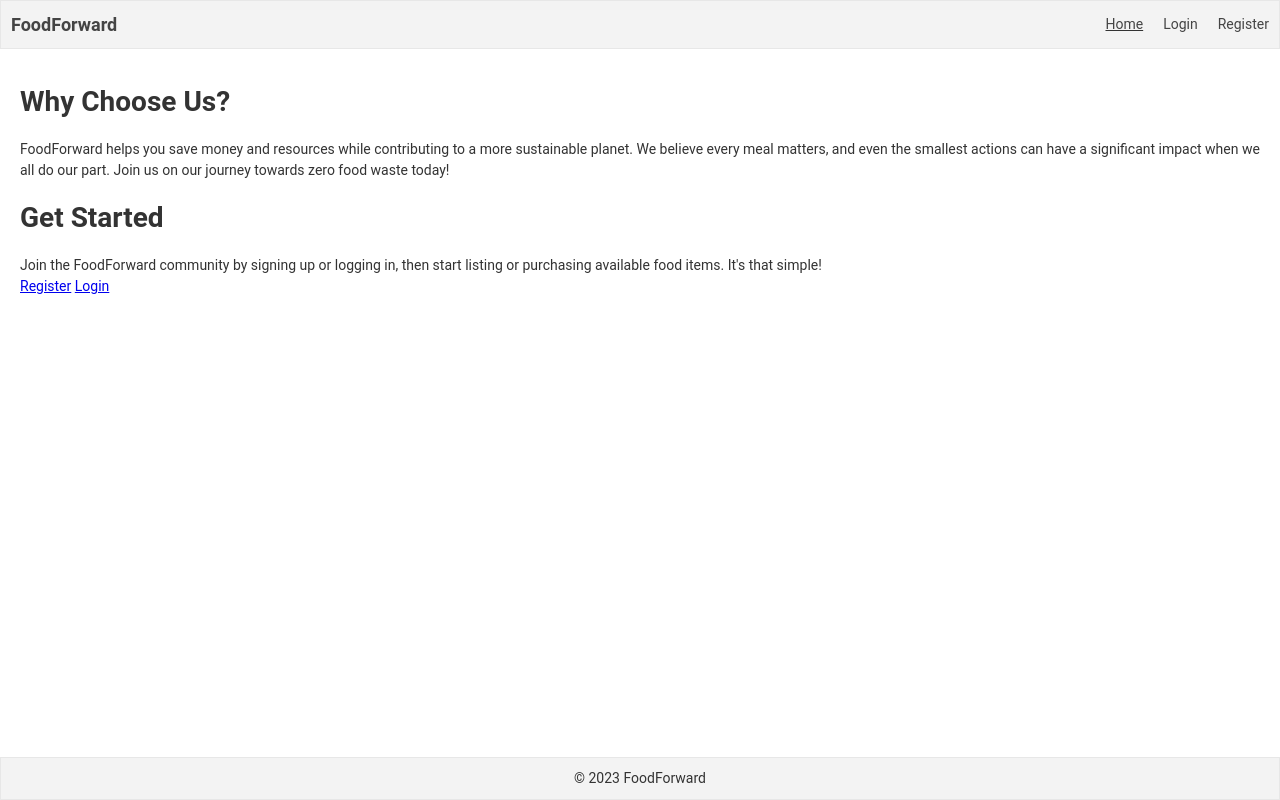
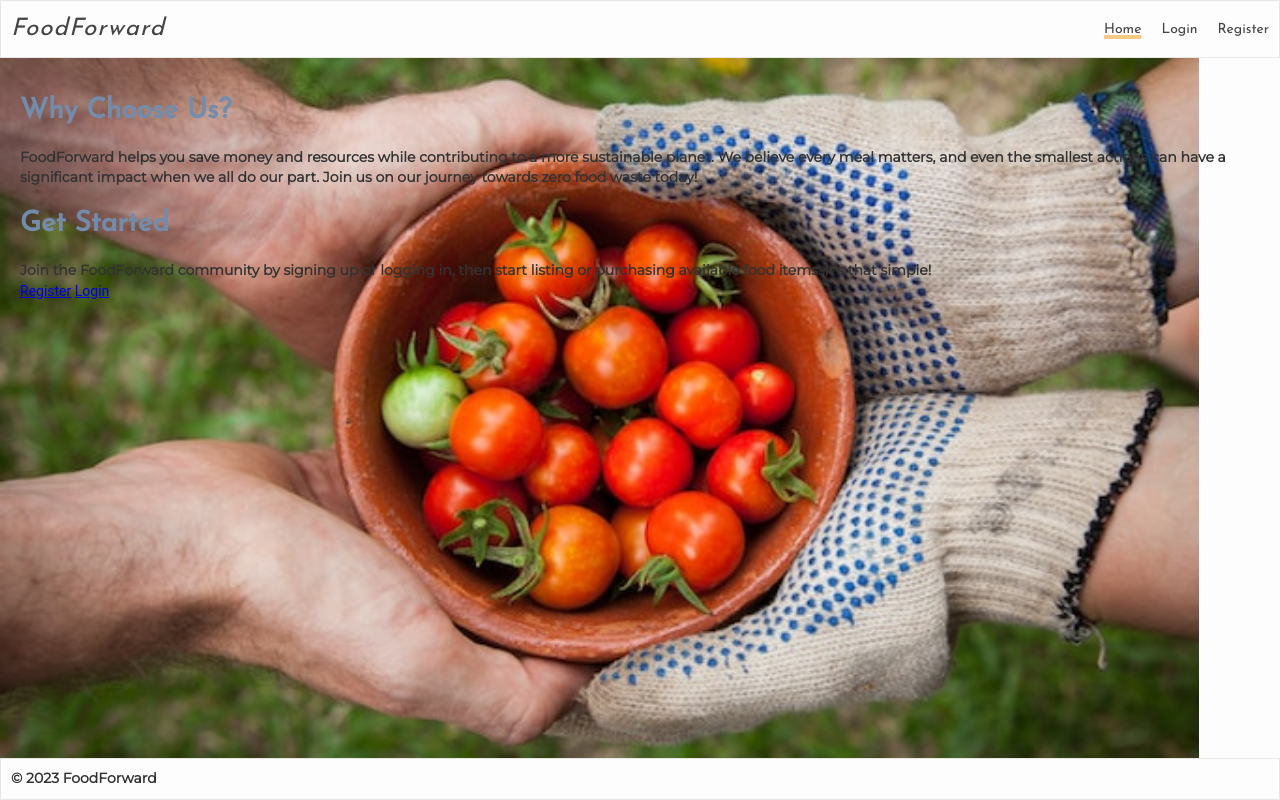
Before and after one commit to software-students-fall2023/2-web-app-exercise-1-sqrt-5-2, a Flask app: page / in a window 1280 px wide. Run offline with Flask 3, Linux system fonts and the light colour scheme; data that the repository does not hold is empty.

Commit message:
new file index.css, updated main.css & index.html

```diff
--- /dev/null
+++ b/static/css/index.css
@@ -0,0 +1,30 @@
+@import url('https://fonts.googleapis.com/css2?family=Josefin+Sans');
+@import url('https://fonts.googleapis.com/css2?family=Montserrat');
+
+
+body {
+   background-image: url("sharing-tomato.jpg");
+   background-repeat: no-repeat;
+   background-size: contain;
+   background-color: #FDFDFD;
+}
+
+
+h1 {
+   font-family: "Josefin Sans", sans-serif;
+   font-style: normal;
+   text-align: center;
+   color: #748CAB;
+}
+
+
+p {
+   font-family: "Montserrat", sans-serif;
+   font-weight: bold;
+   font-size: 14px;
+   text-align: left;
+   line-height: 1.4;
+   color: #333;
+
+
+}
--- a/static/css/main.css
+++ b/static/css/main.css
@@ -1,8 +1,13 @@
+@import url('https://fonts.googleapis.com/css2?family=Josefin+Sans');
+@import url('https://fonts.googleapis.com/css2?family=Montserrat');
+
+
 * {
    margin: 0;
    padding: 0;
    box-sizing: border-box;
 }
+
 
 body {
    font-family: 'Roboto', sans-serif;
@@ -14,11 +19,13 @@ body {
    flex-direction: column;
 }
 
+
 nav,
 footer {
    border: 1px solid #e7e7e7;
-    background-color: #f3f3f3;
+   background-color: #FDFDFD;
 }
+
 
 nav {
    position: -webkit-sticky;
@@ -29,40 +36,54 @@ nav {
    justify-content: space-between;
    align-items: center;
    margin-bottom: 1rem;
+   font-family: "Josefin Sans", sans-serif;
 }
+
 
 nav ul {
    list-style-type: none;
    display: flex;
 }
 
+
 nav li,
 .logo {
    padding: 10px;
+   color: #F6CA83;
 }
 
+
 .logo {
-    font-size: 18px;
-    font-weight: bold;
+   font-style: italic;
+   letter-spacing: 1.2px;
+   font-size: 24px;
+   font-weight: lighter;
 }
+
 
 nav a {
    text-decoration: none;
    color: #444444;
 }
 
+
 nav a:hover {
    color: #000;
 }
 
+
 nav .active {
    text-decoration: underline;
+   color: #F6CA83;
+   text-decoration-thickness: 4px;
 }
+
 
 .page-content {
    margin: 0 auto;
    padding: 0 20px;
 }
+
 
 .page-content h1 {
    margin: 1rem 0;
@@ -70,11 +91,13 @@ nav .active {
    padding-right: 40px;
 }
 
+
 .error {
    background-color: #b20202;
    color: white;
    padding: 1rem;
 }
+
 
 .success {
    background-color: #04AA6D;
@@ -82,12 +105,14 @@ nav .active {
    padding: 1rem;
 }
 
+
 form {
    margin: 0 auto;
    padding: 20px;
    background-color: white;
    border-radius: 4px;
 }
+
 
 input[type=text],
 input[type=password],
@@ -102,6 +127,7 @@ input[type=date] {
    background: #f1f1f1;
 }
 
+
 input[type=submit] {
    background-color: #007BFF;
    color: white;
@@ -113,14 +139,17 @@ input[type=submit] {
    padding: 15px;
 }
 
+
 input[type=submit]:hover {
    opacity: 1;
 }
+
 
 label[required]:after {
    content: " *";
    color: red;
 }
+
 
 footer {
    text-align: center;
@@ -129,10 +158,13 @@ footer {
    margin-top: auto;
 }
 
+
 hr {
    border: 1px solid #e7e7e7;
    margin: 1rem 0;
 }
+
+
 
 
 table {
@@ -140,19 +172,23 @@ table {
    width: 100%;
 }
 
+
 th,
 td {
    text-align: left;
    padding: 8px;
 }
 
+
 tr:nth-child(even) {
    background-color: #f2f2f2;
 }
 
+
 tr:hover {
    background-color: #ddd;
 }
+
 
 textarea {
    width: 100%;
@@ -162,9 +198,11 @@ textarea {
    border-radius: 4px;
 }
 
+
 .price-input {
    position: relative;
 }
+
 
 .dollar-sign {
    font-size: medium;
@@ -174,9 +212,11 @@ textarea {
    transform: translateY(-45%);
 }
 
+
 .price-input #price {
    padding-left: 25px;
 }
+
 
 .card-grid {
    display: flex;
@@ -184,10 +224,12 @@ textarea {
    justify-content: space-between;
 }
 
+
 .card-grid .card {
    flex: 0 0 calc(50% - 10px);
    margin-bottom: 20px;
 }
+
 
 .card-grid .card img {
    max-width: 100%;
--- a/templates/index.html
+++ b/templates/index.html
@@ -1,4 +1,8 @@
 {% extends 'layouts/layout.html' %}
+
+{% block head %}
+   <link rel="stylesheet" href="/static/css/index.css">
+{% endblock %}
 
 {% block title %}Home{% endblock %}
 
```
Also changed, not shown: static/css/sharing-tomato.jpg (added). Lines whose indentation alone changed are shown as unchanged.
